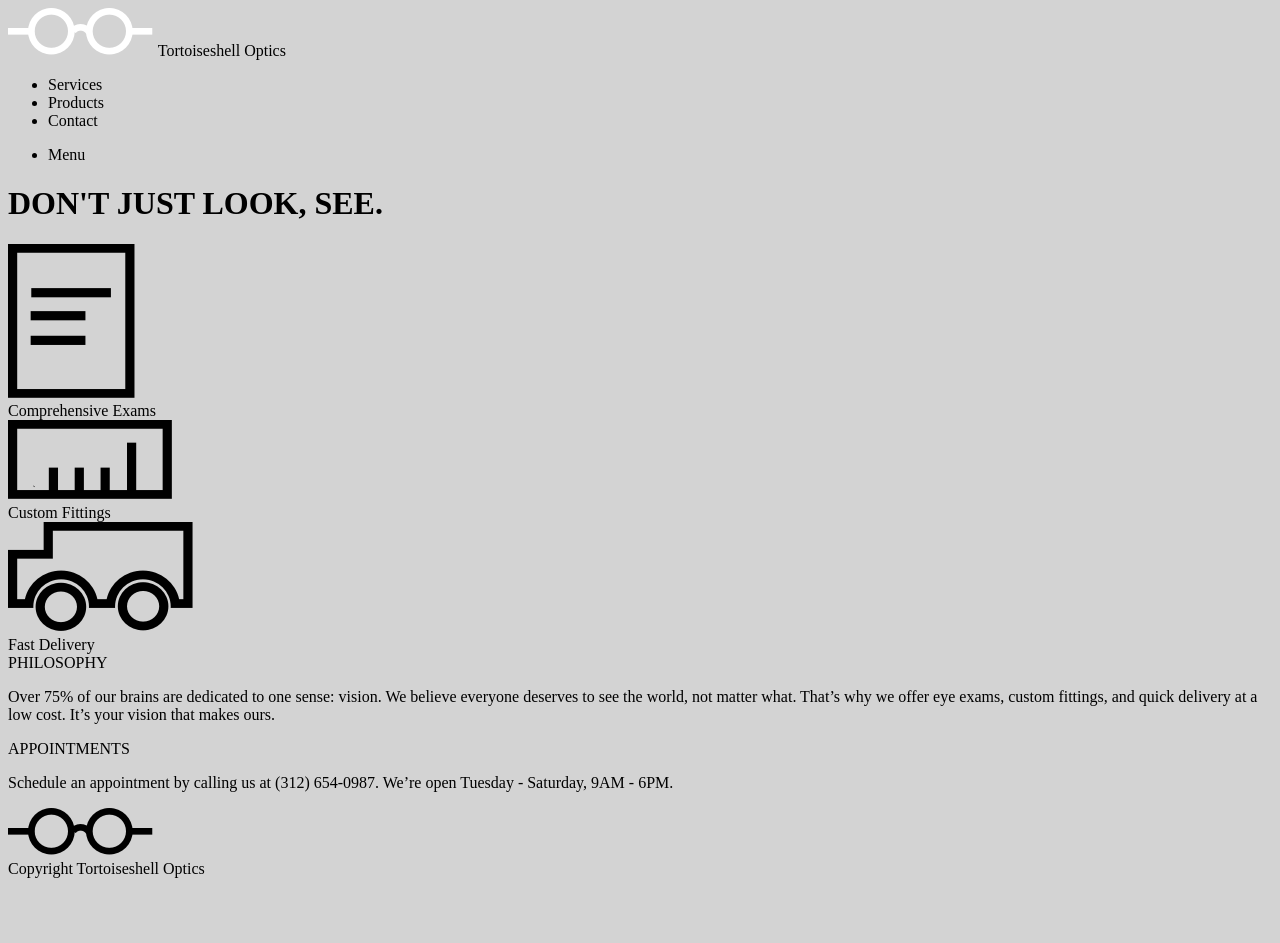
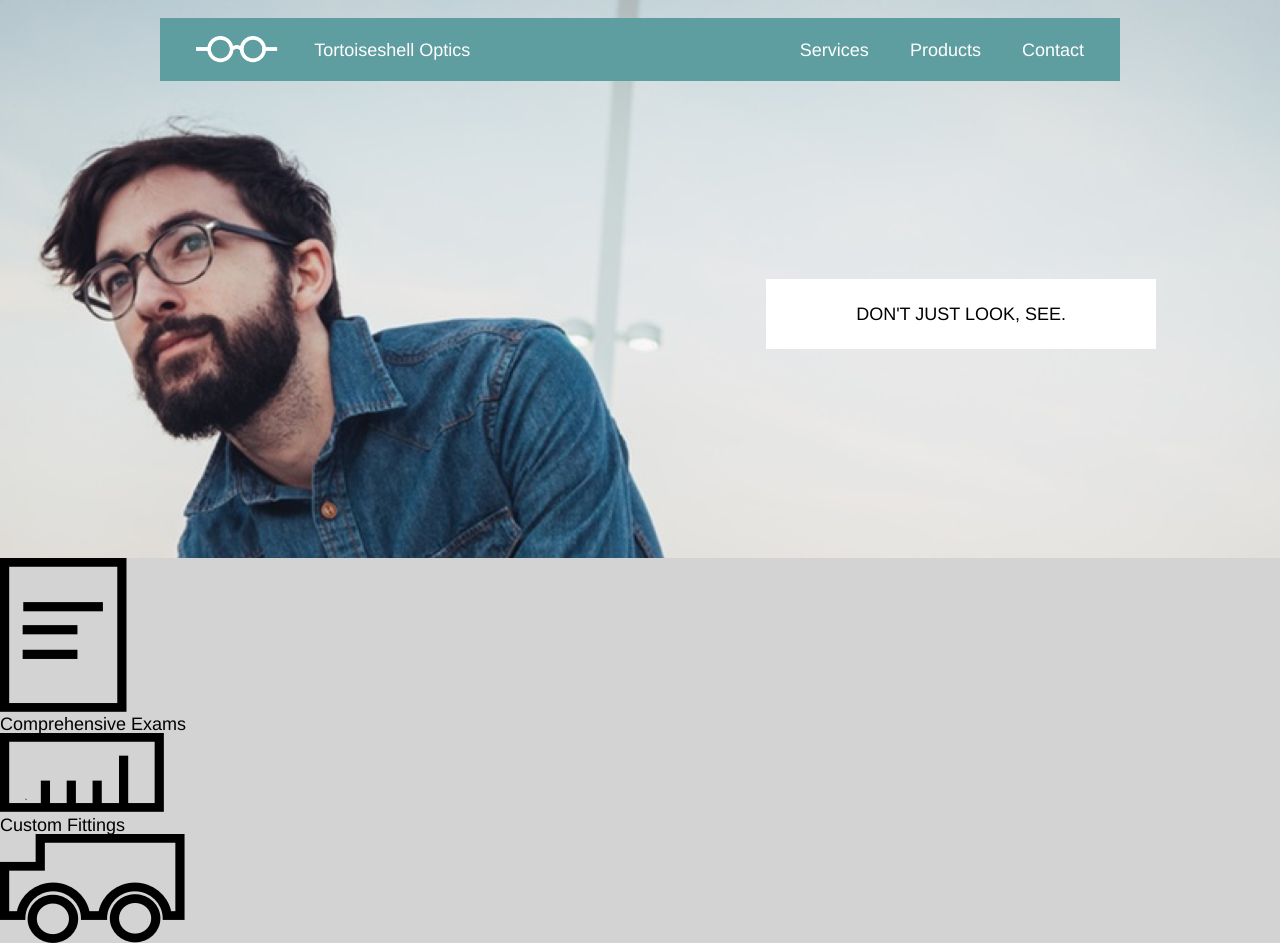
Before and after one commit to jtwmo/Tortoiseshell, a plain HTML site: page index.html in a window 1280 px wide. Shown: the top 943 px of the page. Before the commit the page ends 886 px from the top, so only its background shows below. Drawn offline with Linux system fonts and the light colour scheme; files that its build step writes are made by us from their sources.

Commit message:
Complete header section.

```diff
--- a/index.html
+++ b/index.html
@@ -3,6 +3,7 @@
   <head>
     <meta charset="utf-8">
     <title>JTM Tortoiseshell Optics</title>
+    <link rel="stylesheet" href=".resources/css/reset.css">
     <link rel="stylesheet" href="./resources/css/style.css">
   </head>
   <body>
--- /dev/null
+++ b/resources/css/reset.css
@@ -0,0 +1,48 @@
+/* http://meyerweb.com/eric/tools/css/reset/
+   v2.0 | 20110126
+   License: none (public domain)
+*/
+
+html, body, div, span, applet, object, iframe,
+h1, h2, h3, h4, h5, h6, p, blockquote, pre,
+a, abbr, acronym, address, big, cite, code,
+del, dfn, em, img, ins, kbd, q, s, samp,
+small, strike, strong, sub, sup, tt, var,
+b, u, i, center,
+dl, dt, dd, ol, ul, li,
+fieldset, form, label, legend,
+table, caption, tbody, tfoot, thead, tr, th, td,
+article, aside, canvas, details, embed,
+figure, figcaption, footer, header, hgroup,
+menu, nav, output, ruby, section, summary,
+time, mark, audio, video {
+	margin: 0;
+	padding: 0;
+	border: 0;
+	font-size: 100%;
+	font: inherit;
+	vertical-align: baseline;
+}
+/* HTML5 display-role reset for older browsers */
+article, aside, details, figcaption, figure,
+footer, header, hgroup, menu, nav, section {
+	display: block;
+}
+body {
+	line-height: 1;
+}
+ol, ul {
+	list-style: none;
+}
+blockquote, q {
+	quotes: none;
+}
+blockquote:before, blockquote:after,
+q:before, q:after {
+	content: '';
+	content: none;
+}
+table {
+	border-collapse: collapse;
+	border-spacing: 0;
+}
--- a/resources/css/style.css
+++ b/resources/css/style.css
@@ -1,3 +1,86 @@
+/*--UNIVERSAL STYLES--*/
+
+html {
+  font-family: Helvetica, sans-serif;
+  font-size: 18px;
+  line-height: 1.4rem;
+}
+
 body {
   background-color: lightgrey;
 }
+
+
+/*--HEADER STYLES--*/
+
+header {
+  background-image: url("../images/glasses-bg.png");
+  background-repeat: no-repeat;
+  background-position: center;
+  background-size: cover;
+  padding-top: 1rem;
+  height: 30rem;
+}
+
+.container {
+  margin: auto;
+  max-width: 960px;
+}
+
+header .container {
+  padding: 1rem 0;
+  background-color: cadetblue;
+  color: white;
+  display: flex;
+  justify-content: space-between;
+}
+
+.logo {
+  display: flex;
+  align-items: center;
+}
+
+.logo img {
+  height: 1.5rem;
+  margin-left: 2rem;
+  margin-right: 2rem;
+}
+
+nav {
+  display: flex;
+  align-items: center;
+}
+
+ul {
+  margin-right: 1rem;
+}
+
+li {
+  display: inline;
+  padding: 0 1rem;
+}
+
+.small-menu {
+  display: none;
+}
+
+/*--BANNER--*/
+
+header .flex {
+  justify-content: flex-end;
+  background: transparent;
+}
+
+.flex {
+  display: flex;
+}
+
+.main-banner {
+  background-color: white;
+  color: black;
+  padding: .75rem 5rem;
+  display: inline-block;
+  margin-top: 10rem;
+  margin-right: -2rem;
+  line-height: 2.4rem;
+}
```
